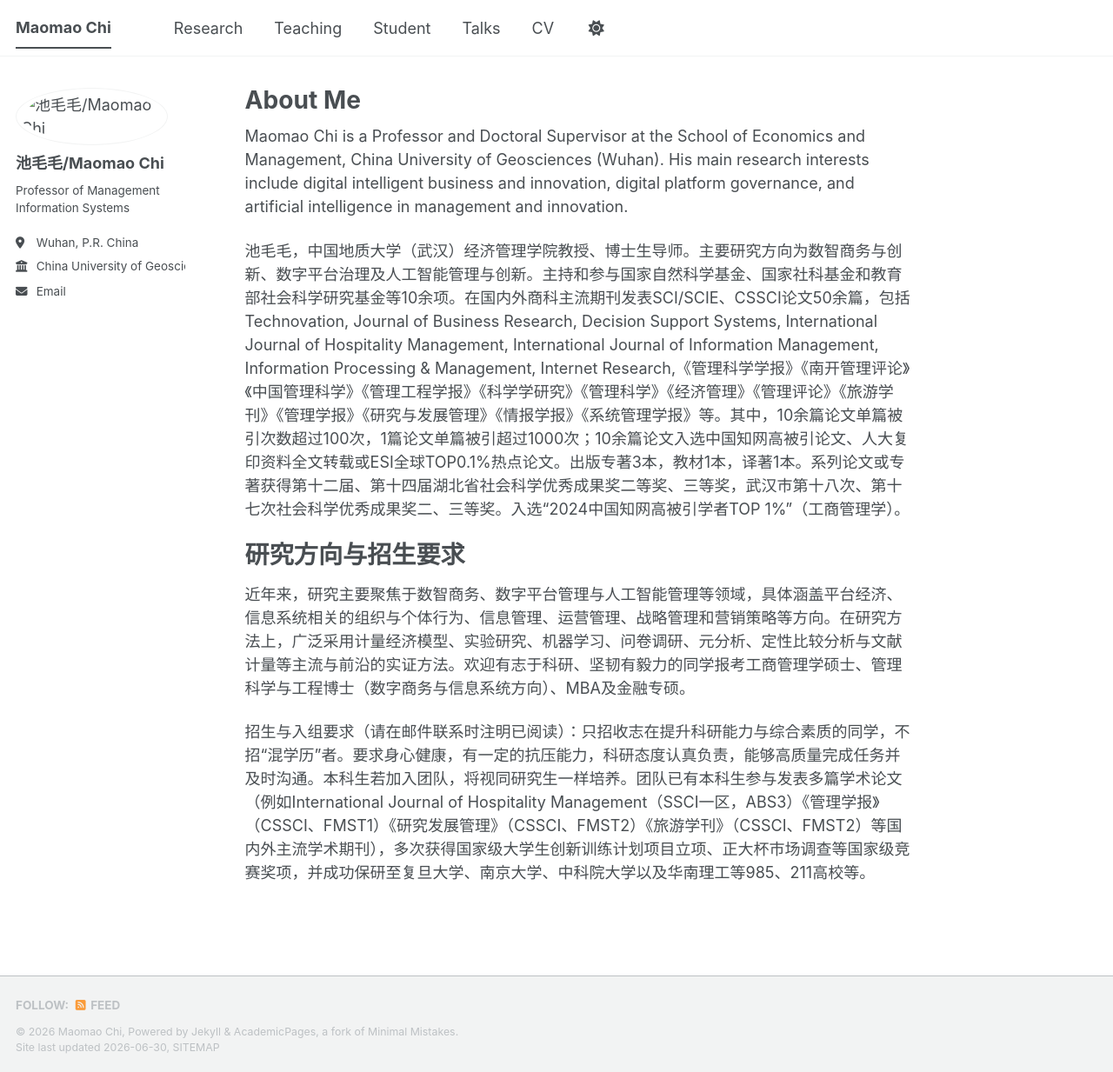
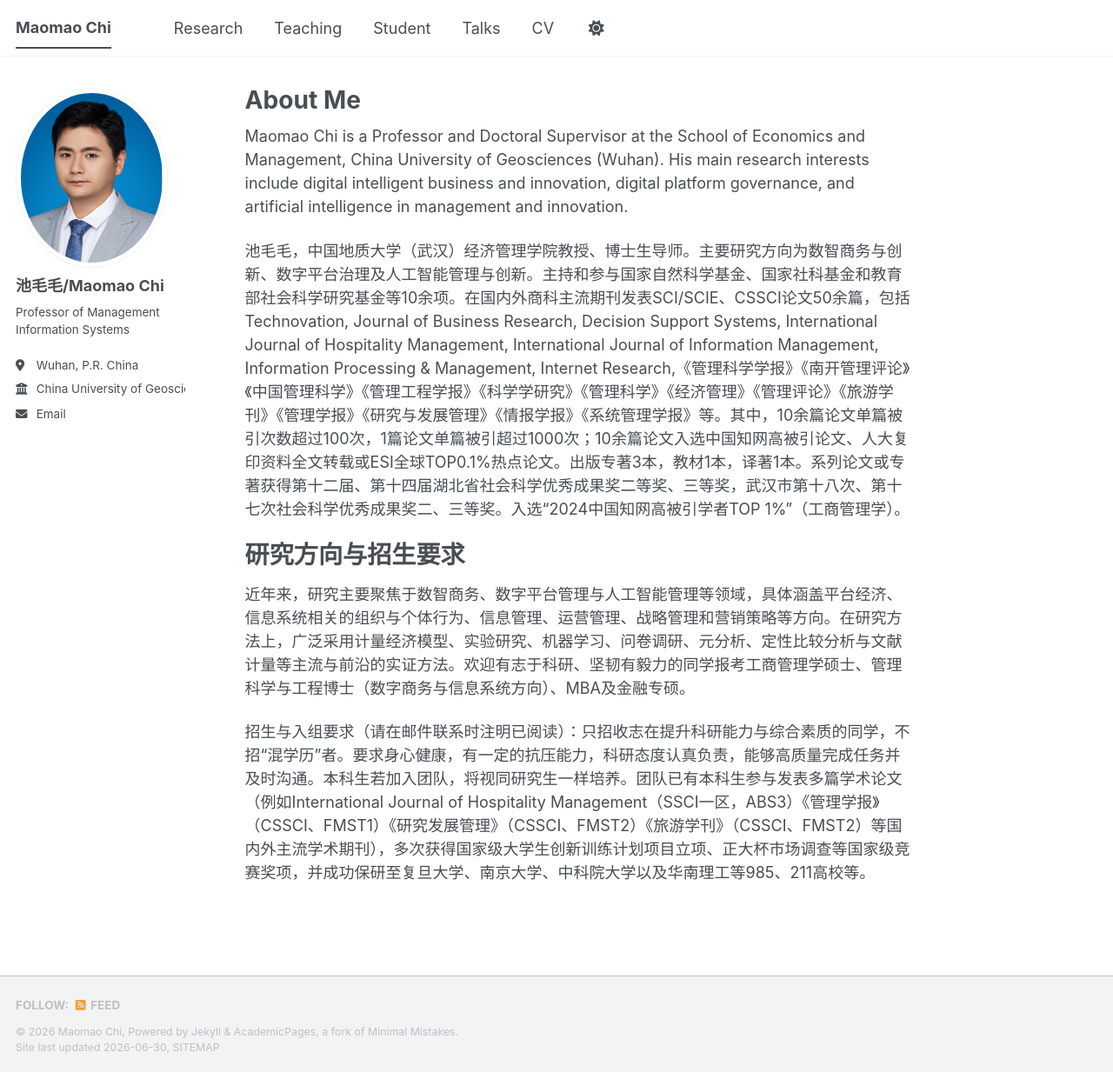
Before and after one commit to nishaochen/chimaomao, a Jekyll site: the page built from _pages/about.md, in a window 1280 px wide and 1233 px high. Shown: the whole window at 87% size. Built offline with Jekyll 4.4.1, drawn with Linux system fonts in a browser that asks for light colours; a style sheet for code colours, icons or effects is not loaded.

Commit message:
Fix avatar path in configuration
Updated avatar path to remove leading slash.

```diff
--- a/_config.yml
+++ b/_config.yml
@@ -23,7 +23,7 @@ repository               : "chimaomao.github.io"
 #               Additional customization can be done by editing /_includes/author-profile.html
 author:
   # Biographic information
-  avatar           : "/images/profile2.jpg"
+  avatar           : "profile2.jpg"
   name             : "池毛毛/Maomao Chi"
   pronouns         : # example: "she/her"
   bio              : "Professor of Management Information Systems"
```
